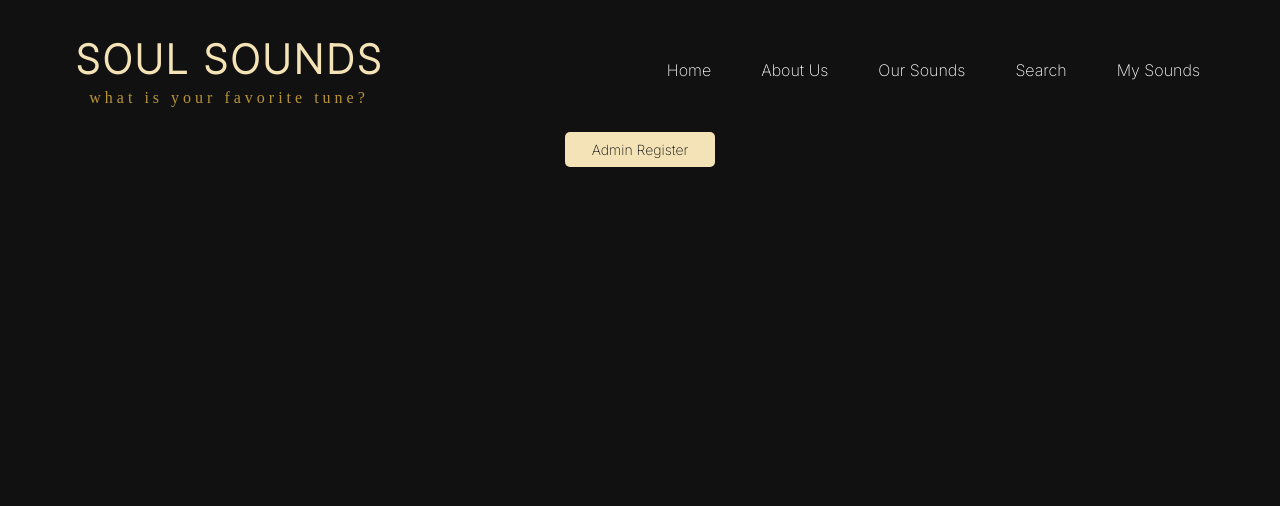
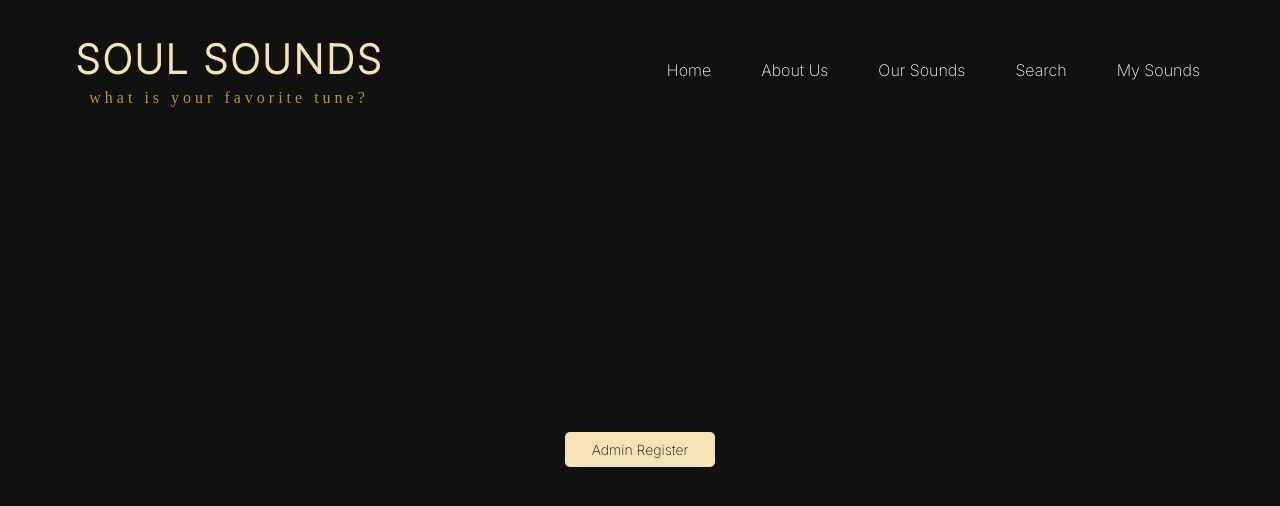
Before and after one commit to saarryp/eindopdrachtFrontend2023, a React (Create React App) app: page /admin in a window 1280 px wide. Shown: the top 506 px of the page. Built offline with nearby package versions, Linux system fonts and the light colour scheme; a web font is replaced by a local one.

Commit message:
ADMIN-PAGE: positie register-button aangepast

```diff
--- a/src/pages/admin/AdminPage.css
+++ b/src/pages/admin/AdminPage.css
@@ -0,0 +1,11 @@
+.container-admin {
+    display: flex;
+    flex-direction: column;
+    align-items: center;
+    align-content: center;
+    min-height: 100vh;
+}
+
+.center-button {
+    margin-top: 300px;
+}
--- a/src/pages/admin/AdminPage.js
+++ b/src/pages/admin/AdminPage.js
@@ -1,5 +1,6 @@
 import React, {useState} from "react";
 import SubscribeModal from "../../components/subscribeModal/SubscribeModal";
+import "./AdminPage.css";
 
 function AdminLoginPage() {
     const [modalOpen, setModalOpen] = useState(false);
@@ -11,13 +12,15 @@ function AdminLoginPage() {
 
     return (
 
-        <div className="container-subscribe-button">
+        <div className="container-admin">
+            <div className="center-button">
             <button
                 onClick={openModal}
                 className={`subscribe-button ${modalOpen ? 'active' : ''}`}
             >
                Admin Register
             </button>
+            </div>
             {modalOpen && <SubscribeModal role={["admin"]} closeModal={() => setModalOpen(false)} />}
         </div>
     );
```
